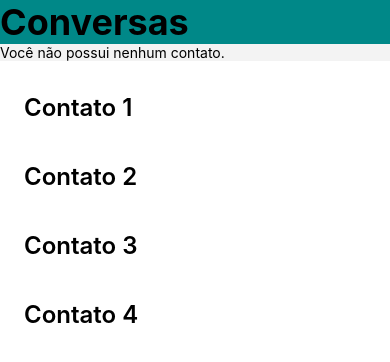
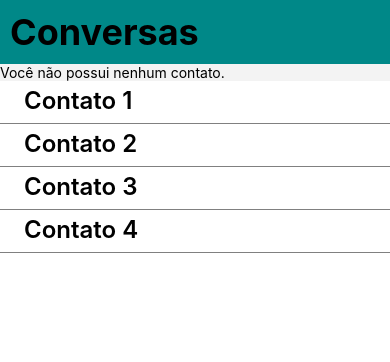
Before and after one commit to eduardo-gomes/localChat, a React Native app: screen / in a window 390 px wide. Shown: the top 362 px of the page. Built offline with nearby package versions, Linux system fonts and the light colour scheme.

Commit message:
check  scheme inside stylesheet, add some style. closes #3

```diff
--- a/src/App.tsx
+++ b/src/App.tsx
@@ -17,6 +17,7 @@ import {
 	StyleSheet,
 	Text,
 	useColorScheme,
+	Appearance,
 	View,
 } from 'react-native';
 
@@ -52,7 +53,7 @@ const Section: React.FC<{
 }> = ({ /*children,*/ contact }) => {
 	const isDarkMode = useColorScheme() === 'dark';
 	return (
-		<View style={styles.sectionContainer}>
+		<View style={styles.contactInfoList}>
 			<Text
 				style={[
 					styles.sectionTitle,
@@ -77,10 +78,9 @@ const Section: React.FC<{
 
 const App = () => {
 	const isDarkMode = useColorScheme() === 'dark';
+	const styles = getStyles(useColorScheme());
 
-	const backgroundStyle = {
-		backgroundColor: isDarkMode ? Colors.darker : Colors.lighter,
-	};
+	const backgroundStyle = styles.background;
 
 	const Título = (
 		<View style={styles.title}>
@@ -110,10 +110,16 @@ const App = () => {
 	);
 };
 
-const styles = StyleSheet.create({
-	sectionContainer: {
-		marginTop: 32,
+
+function getStyles(scheme?: string | null) {
+	const isDarkMode = scheme === 'dark';
+	return StyleSheet.create({
+		contactInfoList: {
+			marginTop: 5,
 			paddingHorizontal: 24,
+			borderStyle: "solid",
+			borderColor: "gray",
+			borderBottomWidth: 1
 		},
 		sectionTitle: {
 			fontSize: 24,
@@ -129,11 +135,18 @@ const styles = StyleSheet.create({
 		},
 		title: {
 			backgroundColor: '#088',
+			padding: 10,
 		},
 		titleText: {
 			fontSize: 36,
 			fontWeight: '700',
 		},
+		background: {
+			backgroundColor: isDarkMode ? Colors.darker : Colors.lighter,
+		}
 	});
+}
+
+const styles = getStyles(Appearance.getColorScheme());
 
 export default App;
```
Lines whose indentation alone changed are shown as unchanged.
